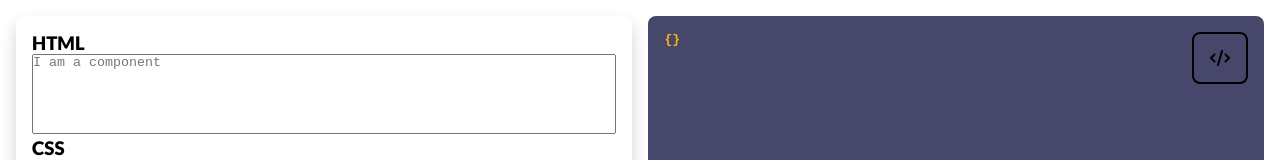
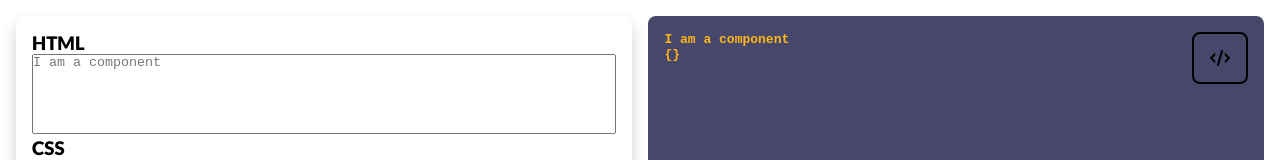
Before and after one commit to jQwitt/components-web, a React (Create React App) app in the folder builder/: page / in a window 1280 px wide. Both pictures are taken after a click on the button 1222 px from the left and 58 px from the top of the page. Shown: the top 160 px of the page. Built offline with nearby package versions, Linux system fonts and the light colour scheme.

Commit message:
fix: basic HTML rendering, prefer dangerous

```diff
--- a/builder/src/views/preview/preview-code.tsx
+++ b/builder/src/views/preview/preview-code.tsx
@@ -7,6 +7,7 @@ const PreviewCode: React.FC = () => {
 
   return (
     <div className="preview-code">
+      <pre>{state.html}</pre>
       <pre>{JSON.stringify(state.styles, null, 2)}</pre>
     </div>
   );
--- a/builder/src/views/preview/preview-live.tsx
+++ b/builder/src/views/preview/preview-live.tsx
@@ -7,9 +7,11 @@ const PreviewLive: React.FC = () => {
 
   return (
     <div className="preview-live">
-      <div id="component" style={state.styles}>
-        {state.html}
-      </div>
+      <div
+        id="component"
+        style={state.styles}
+        dangerouslySetInnerHTML={{ __html: state.html }}
+      ></div>
     </div>
   );
 };
```
